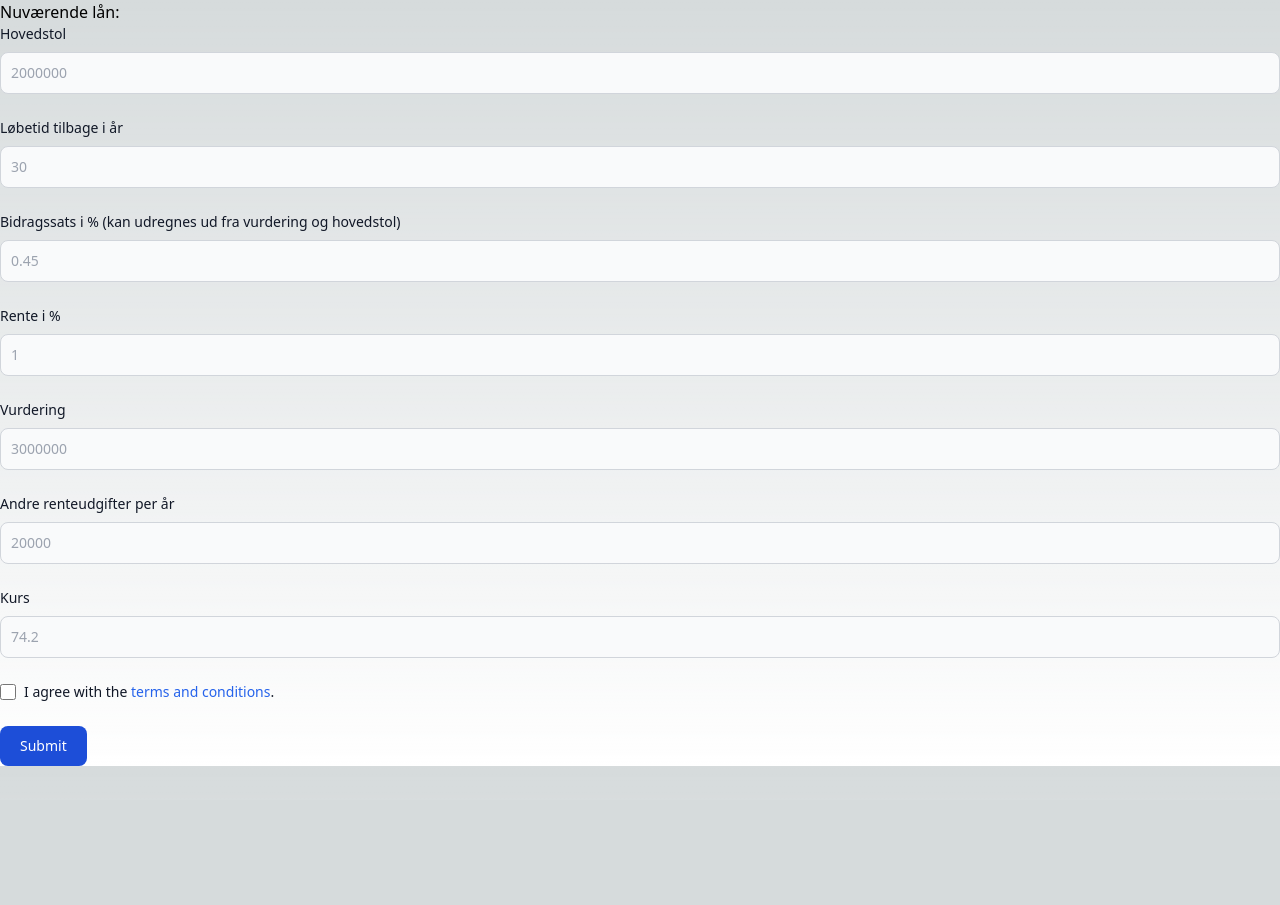
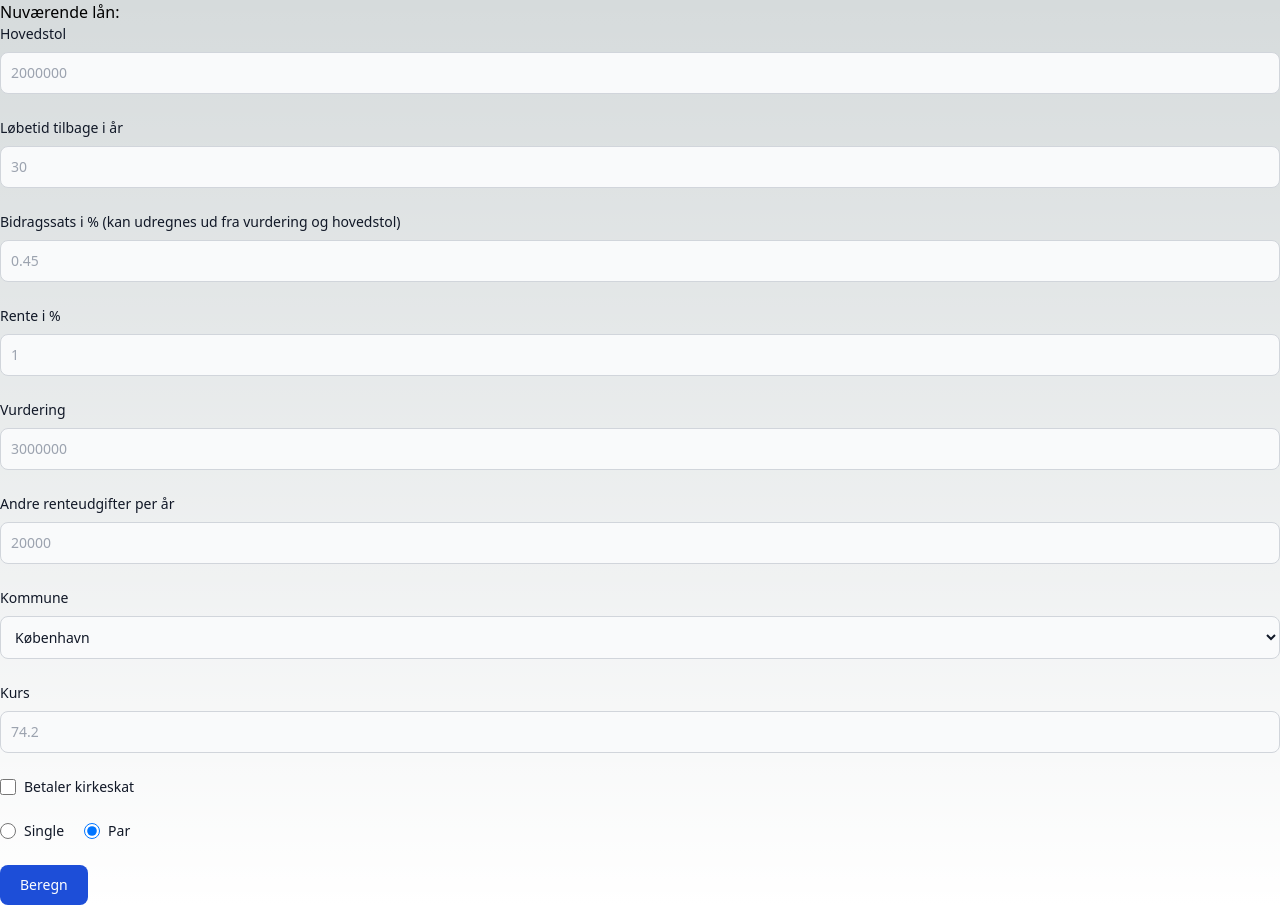
Before and after one commit to mathiastj/mortgage-refinancer, a Next.js app: page /mortgage-input in a window 1280 px wide. Before the commit the page ends 800 px from the top, so only its background shows below. Built offline with nearby package versions, Linux system fonts and the light colour scheme.

Commit message:
Add tax deduction calculation
Add single, church tax, and municipality input

```diff
--- a/src/pages/calculate-loan.ts
+++ b/src/pages/calculate-loan.ts
@@ -1,22 +1,19 @@
 import { BasicLoanInfo, CalculatedLoan } from './types'
+import { municipalityTaxes } from './municipality-tax-2023'
+
+const DEDUCTABLE_SINGLE = 50000
+const DEDUCTABLE_COUPLE = 2 * DEDUCTABLE_SINGLE
+
+const EXTRA_DEDUCTABLE_PERCENT_BELOW_LIMIT = 8
 
 export const calculateLoan = (loanInfo: BasicLoanInfo): CalculatedLoan => {
   return calculateAnnuityLoan(loanInfo)
-
-  return [
-    {
-      principal: loanInfo.principal,
-      extraCharge: loanInfo.extraCharge,
-      interest: loanInfo.interest,
-      instalment: 0,
-      pricePreTax: 0,
-      taxDeduction: 0,
-      pricePostTax: 0
-    }
-  ]
 }
 
 const calculateAnnuityLoan = (loanInfo: BasicLoanInfo): CalculatedLoan => {
+  const deductableLeft = getDeductableLeft(loanInfo)
+  const baseTax = getBaseTax(loanInfo)
+
   const interestTransformed = loanInfo.interest / 100
   const extraChargedTransformed = loanInfo.extraCharge / 100
 
@@ -32,7 +29,14 @@ const calculateAnnuityLoan = (loanInfo: BasicLoanInfo): CalculatedLoan => {
     const instalment = pricePreTaxPreExtra - interest
     const extraCharge = principalLeft * extraChargedTransformed
     const pricePreTax = pricePreTaxPreExtra + extraCharge
-    const taxDeduction = 0
+
+    const taxDeductable = interest + extraCharge
+    const deductableBelowLimit = Math.min(taxDeductable, deductableLeft)
+    const deductableAboveLimit = Math.max(0, taxDeductable - deductableLeft)
+    const taxDeductionBelowLimit = deductableBelowLimit * ((baseTax + EXTRA_DEDUCTABLE_PERCENT_BELOW_LIMIT) / 100)
+    const taxDeductionAboveLimit = deductableAboveLimit * (baseTax / 100)
+
+    const taxDeduction = taxDeductionBelowLimit + taxDeductionAboveLimit
     const pricePostTax = pricePreTax - taxDeduction
     calculatedLoan.push({
       principal: principalLeft,
@@ -44,5 +48,23 @@ const calculateAnnuityLoan = (loanInfo: BasicLoanInfo): CalculatedLoan => {
       pricePostTax
     })
   }
+  calculatedLoan.push({
+    principal: 0,
+    extraCharge: 0,
+    interest: 0,
+    instalment: 0,
+    pricePreTax: 0,
+    taxDeduction: 0,
+    pricePostTax: 0
+  })
   return calculatedLoan
 }
+const getDeductableLeft = (loanInfo: BasicLoanInfo) => {
+  const deductable = loanInfo.single ? DEDUCTABLE_SINGLE : DEDUCTABLE_COUPLE
+  return Math.max(0, deductable - loanInfo.otherInterestPerYear)
+}
+
+const getBaseTax = (loanInfo: BasicLoanInfo) => {
+  const municipalityTaxRate = municipalityTaxes[loanInfo.municipality]
+  return loanInfo.churchTax ? municipalityTaxRate.churchTax + municipalityTaxRate.tax : municipalityTaxRate.tax
+}
--- a/src/pages/mortgage-input.tsx
+++ b/src/pages/mortgage-input.tsx
@@ -1,10 +1,22 @@
 import React, { FormEvent } from 'react'
 import { calculateLoan } from './calculate-loan'
 import { CalculatedLoan } from './types'
+import { Municipality, MunicipalityType } from './municipality-tax-2023'
 
 type SetCalculatedLoanInfoFn = (calculatedLoanInfo: CalculatedLoan) => void
 
 export default function MortgageInput({ setCalculatedLoan }: { setCalculatedLoan: SetCalculatedLoanInfoFn }) {
+  const [single, setSingle] = React.useState(false)
+  const [churchTax, setChurchTax] = React.useState(false)
+
+  const onChurchTaxChange = () => {
+    setChurchTax(!churchTax)
+  }
+
+  const onSingleChange = (e: React.ChangeEvent<HTMLInputElement>) => {
+    setSingle(e.target.value === 'single')
+  }
+
   // Handles the submit event on form submit.
   const handleSubmit = async (event: FormEvent) => {
     // Stop the form from submitting and refreshing the page.
@@ -18,6 +30,7 @@ export default function MortgageInput({ setCalculatedLoan }: { setCalculatedLoan
       estimated_price: { value: string }
       other_interest_per_year: { value: string }
       current_price: { value: string }
+      municipality: { value: MunicipalityType }
     }
 
     // Get data from the form.
@@ -28,24 +41,15 @@ export default function MortgageInput({ setCalculatedLoan }: { setCalculatedLoan
       interest: Number(target.interest.value),
       estimatedPrice: Number(target.estimated_price.value),
       otherInterestPerYear: Number(target.other_interest_per_year.value),
-      currentPrice: Number(target.current_price.value)
+      currentPrice: Number(target.current_price.value),
+      single,
+      churchTax,
+      municipality: target.municipality.value
     }
 
-    // do math
-
     const calculatedLoan = calculateLoan(data)
-
     setCalculatedLoan(calculatedLoan)
 
-    // setLoanInfo({
-    //   principal: data.principal,
-    //   termsLeft: data.termsLeft,
-    //   extraCharge: data.extraCharge,
-    //   interest: data.interest,
-    //   estimatedPrice: data.estimatedPrice,
-    //   otherInterestPerYear: data.otherInterestPerYear,
-    //   currentPrice: data.currentPrice
-    // })
     return false
   }
 
@@ -134,6 +138,22 @@ export default function MortgageInput({ setCalculatedLoan }: { setCalculatedLoan
           />
         </div>
         <div>
+          <label htmlFor="municipality" className="block mb-2 text-sm font-medium text-gray-900 dark:text-white">
+            Kommune
+          </label>
+          <select
+            id="municipality"
+            name="municipality"
+            className="bg-gray-50 border border-gray-300 text-gray-900 text-sm rounded-lg focus:ring-blue-500 focus:border-blue-500 block w-full p-2.5 dark:bg-gray-700 dark:border-gray-600 dark:placeholder-gray-400 dark:text-white dark:focus:ring-blue-500 dark:focus:border-blue-500"
+          >
+            {Object.values(Municipality).map(municipality => (
+              <option key={municipality} value={municipality}>
+                {municipality}
+              </option>
+            ))}
+          </select>
+        </div>
+        <div>
           <label htmlFor="current_price" className="block mb-2 text-sm font-medium text-gray-900 dark:text-white">
             Kurs
           </label>
@@ -150,26 +170,54 @@ export default function MortgageInput({ setCalculatedLoan }: { setCalculatedLoan
       <div className="flex items-start mb-6">
         <div className="flex items-center h-5">
           <input
-            id="remember"
+            id="church_tax"
             type="checkbox"
             value=""
             className="w-4 h-4 border border-gray-300 rounded bg-gray-50 focus:ring-3 focus:ring-blue-300 dark:bg-gray-700 dark:border-gray-600 dark:focus:ring-blue-600 dark:ring-offset-gray-800"
-            required
+            checked={churchTax}
+            onChange={onChurchTaxChange}
           />
         </div>
-        <label htmlFor="remember" className="ml-2 text-sm font-medium text-gray-900 dark:text-gray-300">
-          I agree with the{' '}
-          <a href="#" className="text-blue-600 hover:underline dark:text-blue-500">
-            terms and conditions
-          </a>
-          .
+        <label htmlFor="church_tax" className="ml-2 text-sm font-medium text-gray-900 dark:text-gray-300">
+          Betaler kirkeskat
         </label>
+      </div>
+      <div className="flex items-start mb-6 space-x-5">
+        <div className="flex items-center h-5">
+          <input
+            id="single"
+            type="radio"
+            value="single"
+            name="single_couple"
+            className="w-4 h-4 border border-gray-300 rounded bg-gray-50 focus:ring-3 focus:ring-blue-300 dark:bg-gray-700 dark:border-gray-600 dark:focus:ring-blue-600 dark:ring-offset-gray-800"
+            checked={single}
+            onChange={onSingleChange}
+          />
+          <label htmlFor="single" className="ml-2 text-sm font-medium text-gray-900 dark:text-gray-300">
+            Single
+          </label>
+        </div>
+
+        <div className="flex items-center h-5">
+          <input
+            id="couple"
+            type="radio"
+            value="couple"
+            name="single_couple"
+            className="w-4 h-4 border border-gray-300 rounded bg-gray-50 focus:ring-3 focus:ring-blue-300 dark:bg-gray-700 dark:border-gray-600 dark:focus:ring-blue-600 dark:ring-offset-gray-800"
+            checked={!single}
+            onChange={onSingleChange}
+          />
+          <label htmlFor="couple" className="ml-2 text-sm font-medium text-gray-900 dark:text-gray-300">
+            Par
+          </label>
+        </div>
       </div>
       <button
         type="submit"
         className="text-white bg-blue-700 hover:bg-blue-800 focus:ring-4 focus:outline-none focus:ring-blue-300 font-medium rounded-lg text-sm w-full sm:w-auto px-5 py-2.5 text-center dark:bg-blue-600 dark:hover:bg-blue-700 dark:focus:ring-blue-800"
       >
-        Submit
+        Beregn
       </button>
     </form>
   )
```
